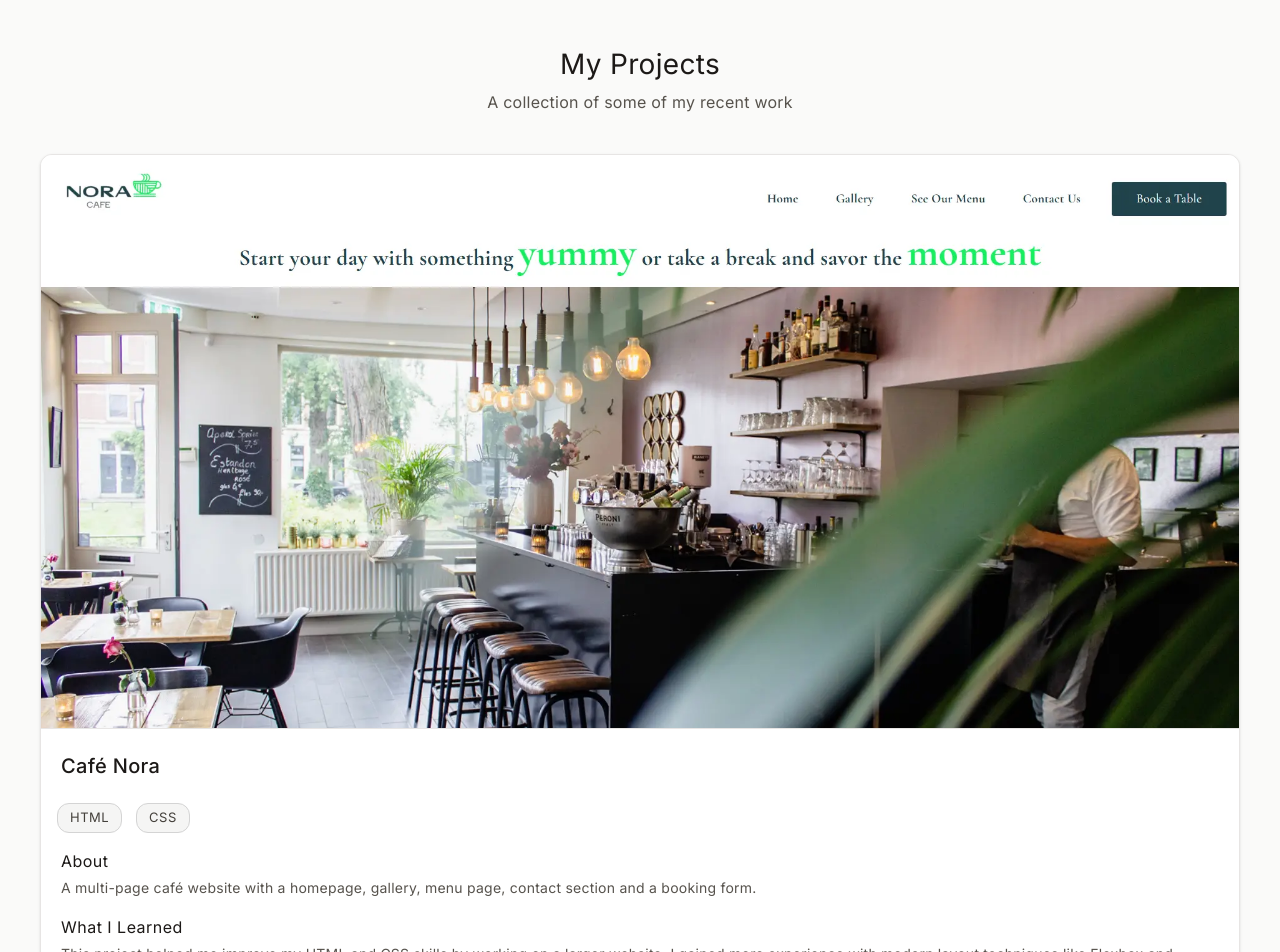
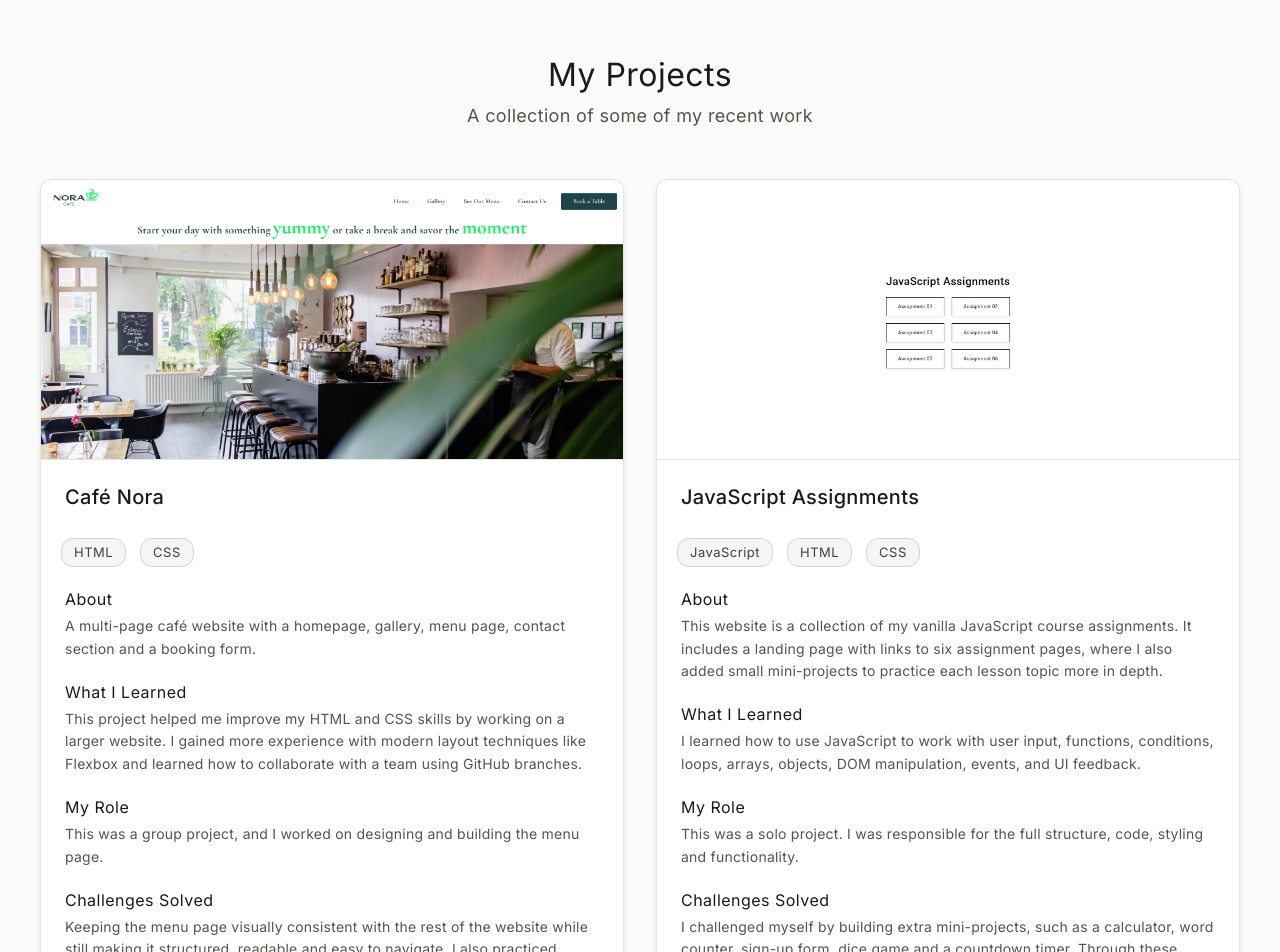
Before and after one commit to nathalie-jane/frontend-react-portfolio, a React (Vite) app: page / in a window 1280 px wide. Shown: the top 952 px of the page. Built offline with nearby package versions, Linux system fonts and the light colour scheme.

Commit message:
style(projects): add tablet layout adjustments
- Update global page spacing
- Adjust projects section typography
- Add 2-column grid for project cards
- Refine project card structure and spacing

```diff
--- a/src/base/global.css
+++ b/src/base/global.css
@@ -22,8 +22,8 @@ body {
 	padding-inline: 16px;
 }
 
-/* @media screen and (min-width: 48rem) {
+@media screen and (min-width: 48rem) {
 	.site-main {
 		padding-inline: 32px;
 	}
-} */
+}
--- a/src/components/ProjectCard/ProjectCard.css
+++ b/src/components/ProjectCard/ProjectCard.css
@@ -6,6 +6,8 @@
 
 /* Main project card container */
 .project-card {
+	display: grid;
+	grid-template-rows: auto 1fr;
 	overflow-x: hidden;
 	background-color: #ffffff;
 	border: 1px solid #e7e5e4;
@@ -26,6 +28,7 @@
 /* Wrapper for main content */
 .project-card__content {
 	display: grid;
+	grid-template-rows: auto auto 1fr auto;
 	gap: 16px;
 	padding: 24px 16px;
 }
@@ -122,10 +125,19 @@
 	font-size: 0.875rem;
 }
 
-/* @media screen and (min-width: 48rem) {
+/*  Responsive adjustments for tablet */
+@media screen and (min-width: 48rem) {
+	.project-card__content {
+		gap: 20px;
+		padding: 24px 20px;
+	}
+
+	.project-card__group {
+		gap: 20px;
+	}
 }
 
-@media screen and (min-width: 64rem) {
+/* @media screen and (min-width: 75rem) {
 	.project-card__link:hover {
 		color: #1c1917;
 	}
--- a/src/pages/Projects.css
+++ b/src/pages/Projects.css
@@ -30,7 +30,7 @@
 /* Main section title */
 .projects__title {
 	color: #1c1917;
-	font-size: 1.75rem;
+	font-size: clamp(1.75rem, 1.571rem + 0.893vw, 2rem);
 	font-weight: 400;
 	line-height: 1.2;
 	letter-spacing: 0.02rem;
@@ -39,7 +39,7 @@
 /* Intro text below title */
 .projects__intro {
 	color: #57534d;
-	font-size: 1rem;
+	font-size: clamp(1rem, 0.911rem + 0.446vw, 1.125rem);
 	font-weight: 400;
 	line-height: 1.5;
 	letter-spacing: 0.015rem;
@@ -52,8 +52,32 @@
 	gap: 32px;
 }
 
-/* @media screen and (min-width: 48rem) {
+/*  Responsive adjustments for tablet */
+@media screen and (min-width: 48rem) {
+	.projects {
+		padding-block: 56px;
+	}
+
+	.projects__heading {
+		margin-bottom: 48px;
+	}
+
+	.projects__title {
+		font-size: 2rem;
+		letter-spacing: 0.03rem;
+	}
+
+	.projects__intro {
+		font-size: 1.125rem;
+		line-height: 1.6;
+		letter-spacing: 0.02rem;
+	}
+
+	/* 2-column grid for project cards */
+	.projects__collection {
+		grid-template-columns: repeat(2, 1fr);
+	}
 }
 
-@media screen and (min-width: 64rem) {
+/* @media screen and (min-width: 75rem) {
 } */
```
